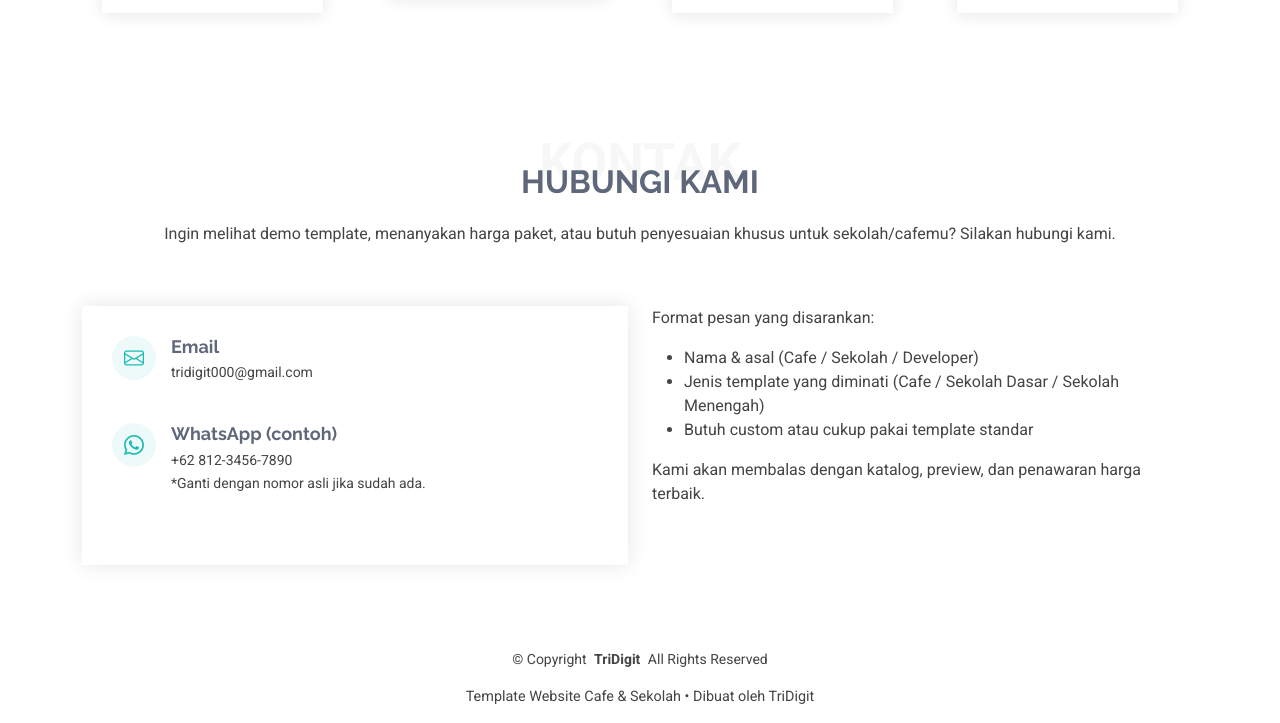
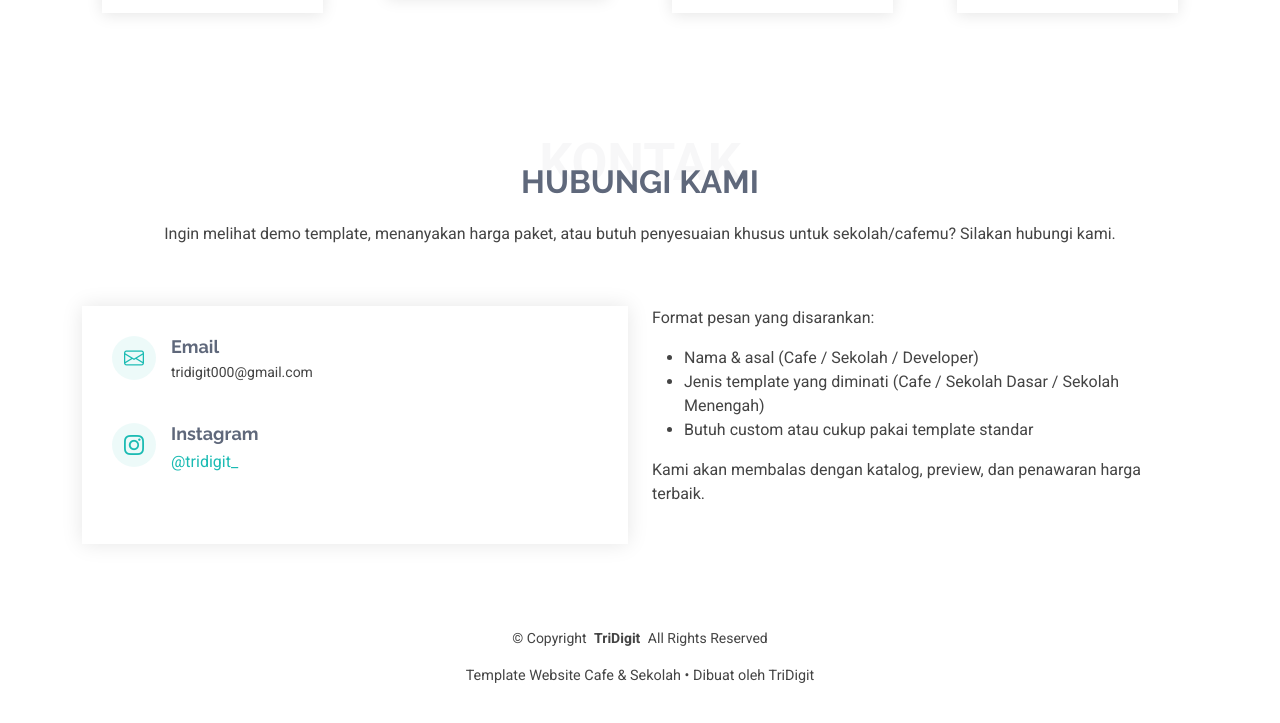
Before and after one commit to BangNopall/tridigit, a plain HTML site: page index.html in a window 1280 px wide. Shown: the part 3084-3807 px from the top of the page. After the commit the page ends 3786 px from the top, so only its background shows below. Drawn offline with Linux system fonts and the light colour scheme.

Commit message:
feata: update

```diff
--- a/index.html
+++ b/index.html
@@ -280,11 +280,10 @@
                 </div>
               </div>
               <div class="info-item d-flex mt-3">
-                <i class="bi bi-whatsapp flex-shrink-0"></i>
+                <i class="bi bi-instagram flex-shrink-0"></i>
                 <div>
-                  <h3>WhatsApp (contoh)</h3>
-                  <p>+62 812-3456-7890</p>
-                  <small>*Ganti dengan nomor asli jika sudah ada.</small>
+                  <h3>Instagram</h3>
+                  <a href="https://instagram.com/tridigit_" target="_blank">@tridigit_</a>
                 </div>
               </div>
             </div>
```
